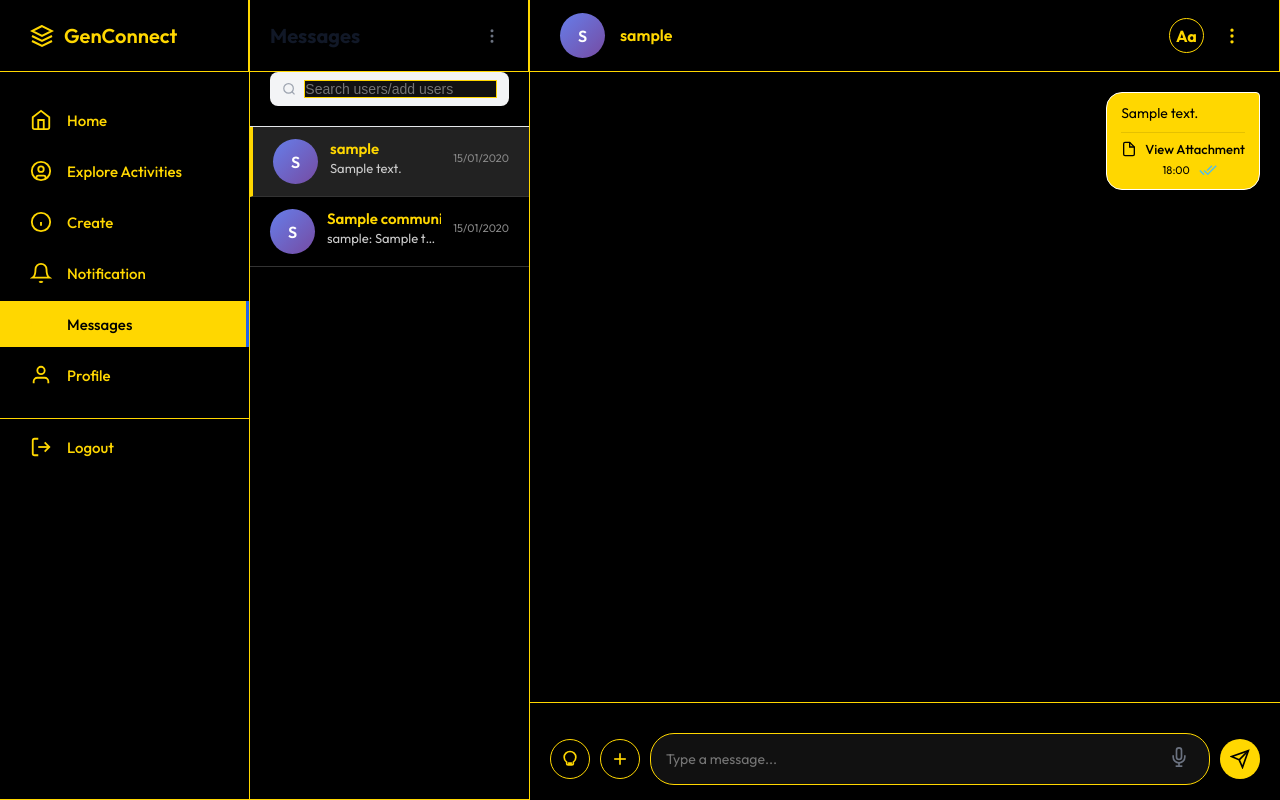
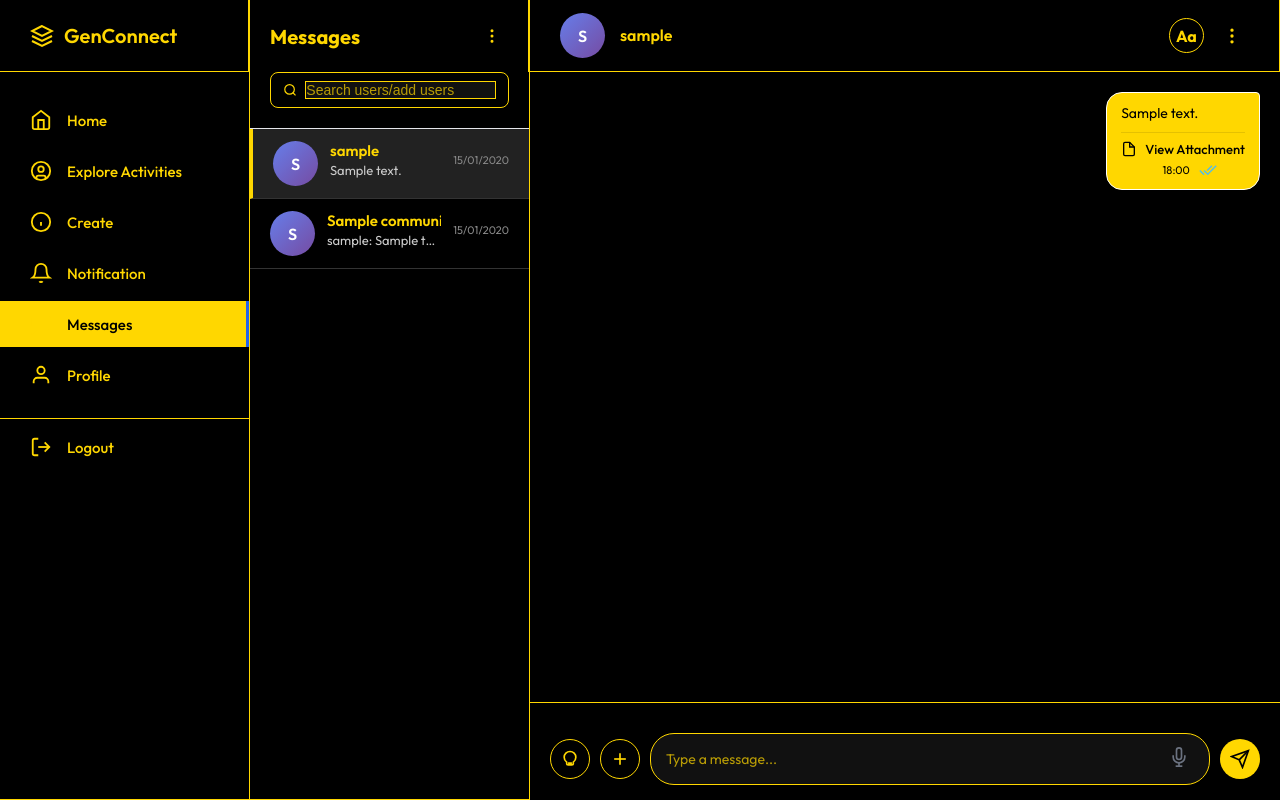
Before and after one commit to Jer4ld/gen-connect, a Flask app: page /messages/1 in a window 1280 px wide. Run offline with Flask 3, Linux system fonts and the light colour scheme; a user stored in the database is signed in; tables that the repository leaves empty hold one stand-in row (values such as "Sample post"); grey boxes marked "Sample" are stand-in pictures.

Commit message:
Update Flask app routes and templates

```diff
--- a/templates/message_thread.html
+++ b/templates/message_thread.html
@@ -269,6 +269,21 @@
             color: #FFD700 !important;
         }
 
+        /* FIX: Remove bottom border from conversations header to merge with search bar */
+        body.high-contrast .conversations-header {
+            border-bottom: none !important;
+        }
+
+        /* FIX: Ensure the Messages Header Text is visible */
+        body.high-contrast .conversations-header h2 {
+            color: #FFD700 !important;
+        }
+
+        /* FIX: Color the header 3-dot icon */
+        body.high-contrast .header-icon {
+            color: #FFD700 !important;
+        }
+
         /* Sidebar Links */
         body.high-contrast .sidebar-nav a { color: #FFD700 !important; }
         body.high-contrast .sidebar-nav a:hover { background-color: #333 !important; }
@@ -280,7 +295,21 @@
         /* Conversations List */
         body.high-contrast .conversation-item { border-bottom: 1px solid #333 !important; color: #fff !important; }
         body.high-contrast .conversation-item:hover { background-color: #111 !important; }
-        body.high-contrast .conversation-item.active { background-color: #222 !important; border-left: 3px solid #FFD700 !important; }
+
+        /* FIXED: Active item background is now dark (not white) with Gold text */
+        body.high-contrast .conversation-item.active {
+            background-color: #222 !important;
+            border-left: 3px solid #FFD700 !important;
+            color: #FFD700 !important;
+        }
+
+        /* FIXED: Pinned item background is dark (black) */
+        body.high-contrast .conversation-item.pinned {
+            background-color: #111 !important;
+            border-left: 3px solid #FFD700 !important;
+            color: #FFD700 !important;
+        }
+
         body.high-contrast .conversation-name { color: #FFD700 !important; }
         body.high-contrast .last-message { color: #ccc !important; }
         body.high-contrast .timestamp { color: #888 !important; }
@@ -296,6 +325,12 @@
         body.high-contrast .chat-user-info h3 { color: #FFD700 !important; }
         body.high-contrast .action-icon { color: #FFD700 !important; }
         body.high-contrast .access-btn { border-color: #FFD700 !important; color: #FFD700 !important; }
+
+        /* FIX: White Line under Group Chat header */
+        /* We force the border to be yellow (or consistent with theme) instead of default grey/white */
+        body.high-contrast .chat-header {
+            border-bottom: 1px solid #FFD700 !important;
+        }
 
         /* Messages */
         body.high-contrast .message-bubble {
@@ -342,9 +377,27 @@
             color: #fff !important;
         }
 
+        /* FIX: Search Icon Color */
+        body.high-contrast .conversations-sidebar svg[style*="color:#9ca3af"] {
+            color: #FFD700 !important;
+        }
+
         /* Buttons in Modals */
         body.high-contrast .btn-submit { background: #FFD700 !important; color: #000 !important; }
         body.high-contrast .btn-cancel { background: #000 !important; border: 1px solid #FFD700 !important; color: #FFD700 !important; }
+
+        /* --- FIXED SEARCH BAR STYLES FOR HIGH CONTRAST --- */
+        /* Target the div wrapping the search input (it acts as the container) */
+        body.high-contrast .conversations-sidebar > div:nth-child(2) > div {
+            background-color: #000 !important; /* Black background */
+            border: 1px solid #FFD700 !important; /* Yellow border (around) */
+        }
+
+        /* Target the placeholder text to be yellow */
+        body.high-contrast ::placeholder {
+            color: #FFD700 !important;
+            opacity: 0.7;
+        }
     </style>
 </head>
 <body>
@@ -1031,8 +1084,26 @@
     const icebreakers = ["What was your favorite toy growing up?", "What was the first music concert you ever went to?", "How much did a movie ticket cost when you were a teenager?", "What was your first job, and did you like it?", "Did you have a nickname growing up?", "What is the biggest change in the world you've witnessed?", "Tell me about your best friend from primary school.", "What was your favorite subject in school?", "Did you ever get into trouble as a kid?", "What was your favorite home-cooked meal?"];
     function toggleIcebreakers() { const container = document.getElementById('icebreakerContainer'); if (container.innerHTML !== '') { container.innerHTML = ''; return; } const shuffled = icebreakers.sort(() => 0.5 - Math.random()); const selected = shuffled.slice(0, 3); selected.forEach(text => { const chip = document.createElement('div'); chip.innerText = text; chip.style.cssText = "background: #eff6ff; color: #2563eb; padding: 6px 12px; border-radius: 20px; font-size: 13px; cursor: pointer; white-space: nowrap; border: 1px solid #dbeafe; transition: background 0.2s;"; chip.onmouseover = () => chip.style.background = "#dbeafe"; chip.onmouseout = () => chip.style.background = "#eff6ff"; chip.onclick = () => { document.getElementById('messageInput').value = text; container.innerHTML = ''; document.getElementById('messageInput').focus(); }; container.appendChild(chip); }); }
 
-    const fontSizes = ['', 'text-large', 'text-xl']; let currentFontIndex = 0;
-    function cycleTextSize() { const body = document.body; if (fontSizes[currentFontIndex]) { body.classList.remove(fontSizes[currentFontIndex]); } currentFontIndex = (currentFontIndex + 1) % fontSizes.length; if (fontSizes[currentFontIndex]) { body.classList.add(fontSizes[currentFontIndex]); } }
+    // FIXED: Updated Class Names to match CSS
+    const fontSizes = ['', 'fs-Large', 'fs-X-Large'];
+    let currentFontIndex = 0;
+
+    function cycleTextSize() {
+        const body = document.body;
+
+        // Remove current class if it exists
+        if (fontSizes[currentFontIndex]) {
+            body.classList.remove(fontSizes[currentFontIndex]);
+        }
+
+        // Advance Index
+        currentFontIndex = (currentFontIndex + 1) % fontSizes.length;
+
+        // Add new class if it's not the default empty string
+        if (fontSizes[currentFontIndex]) {
+            body.classList.add(fontSizes[currentFontIndex]);
+        }
+    }
 
     function toggleVoiceInput() { if (!('webkitSpeechRecognition' in window)) { alert("Voice input is not supported in this browser. Try Chrome."); return; } const recognition = new webkitSpeechRecognition(); recognition.lang = 'en-US'; recognition.start(); const icon = document.getElementById('voiceInputBtn'); icon.style.color = '#ef4444'; recognition.onresult = function(event) { const transcript = event.results[0][0].transcript; const input = document.getElementById('messageInput'); input.value += (input.value ? ' ' : '') + transcript; icon.style.color = '#6b7280'; }; recognition.onerror = function(event) { icon.style.color = '#6b7280'; }; }
 
```
